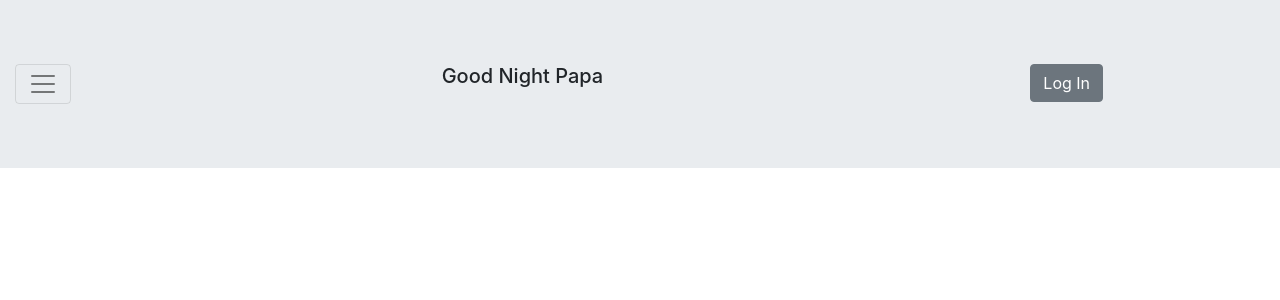
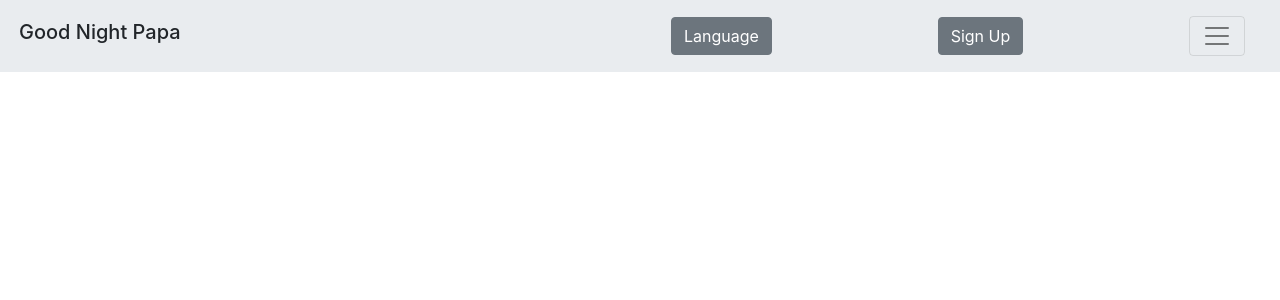
Before and after one commit to chriscyber/good-night-papa, a React (Create React App) app: page / in a window 1280 px wide. Shown: the top 300 px of the page. Built offline with nearby package versions, Linux system fonts and the light colour scheme.

Commit message:
changed navbar to reflect prototype changes

```diff
--- a/src/components/HeaderComponent.js
+++ b/src/components/HeaderComponent.js
@@ -3,18 +3,15 @@ import NavBarComponent from "./NavBarComponent";
 
 const Header = () => {
   return (
-    <Jumbotron fluid>
+    <Jumbotron fluid className="m-0 p-1">
       <Container fluid>
-        <Row>
-          <Col>
+        <Row className="align-items-center">
+        <Col className="text-left">
+            <h5>Good Night Papa</h5>
+        </Col>
+        <Col>
             <NavBarComponent />
-          </Col>
-          <Col className="text-left">
-            <h5>Good Night Papa</h5>
-          </Col>
-          <Col>
-            <Button>Log In</Button>
-          </Col>
+        </Col>
         </Row>
       </Container>
     </Jumbotron>
--- a/src/components/NavBarComponent.js
+++ b/src/components/NavBarComponent.js
@@ -1,5 +1,5 @@
 import React, { useState } from 'react';
-import { Collapse, Navbar, NavbarToggler, Nav, NavItem, NavLink } from 'reactstrap';
+import { Collapse, Navbar, NavbarToggler, Nav, NavbarBrand, NavItem, NavLink, Button } from 'reactstrap';
 
 const NavBarComponent = (props) => {
   const [collapsed, setCollapsed] = useState(true);
@@ -8,9 +8,11 @@ const NavBarComponent = (props) => {
 
   return (
     <div>
-      <Navbar color="faded" light className="p-0 m-0">
+      <Navbar color="faded" light>
+      <NavbarBrand href="/" className="mr-auto"><Button>Language</Button></NavbarBrand>
+      <NavbarBrand href="/" className="mr-auto"><Button>Sign Up</Button></NavbarBrand>
         <NavbarToggler onClick={toggleNavbar} />
-        <Collapse isOpen={!collapsed} navbar>
+        <Collapse isOpen={!collapsed} navbar >
           <Nav navbar>
             <NavItem>
               <NavLink href="/components/">Components</NavLink>
```
